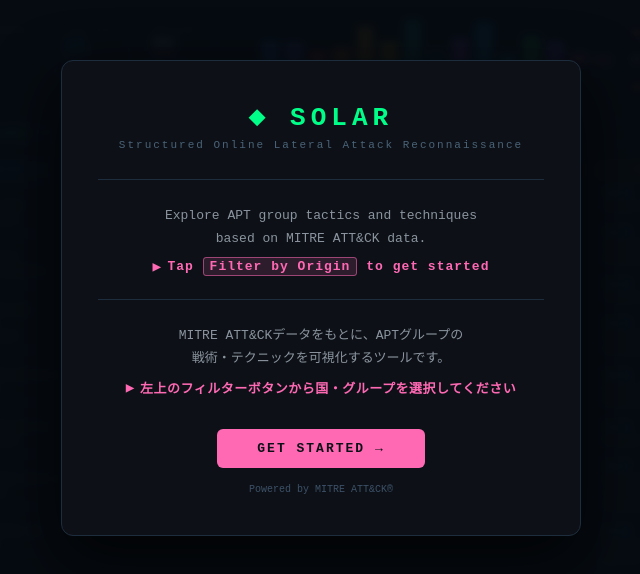
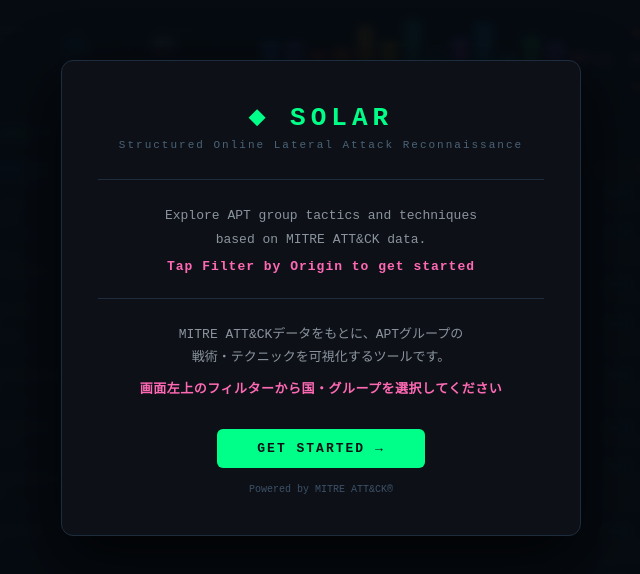
Before and after one commit to hario-lab/solar, a React (Vite) app: page / in a window 1280 px wide. Shown: the part 102-676 px from the top of the page, without its empty margins (319-959 px from the left). Built offline with nearby package versions, Linux system fonts and the light colour scheme.

Commit message:
Fix welcome screen: green CTA button, remove arrows and Filter box styling, update JP text

```diff
--- a/src/components/WelcomeScreen.jsx
+++ b/src/components/WelcomeScreen.jsx
@@ -55,8 +55,7 @@
           justifyContent: "center",
           gap: 6,
         }}>
-          <span>▶</span>
-          <span>Tap <span style={{ background: "#ff69b422", border: "1px solid #ff69b488", borderRadius: 3, padding: "1px 6px" }}>Filter by Origin</span> to get started</span>
+          <span>Tap Filter by Origin to get started</span>
         </div>
 
         {/* Divider */}
@@ -78,15 +77,14 @@
           justifyContent: "center",
           gap: 6,
         }}>
-          <span>▶</span>
-          <span>左上のフィルターボタンから国・グループを選択してください</span>
+          <span>画面左上のフィルターから国・グループを選択してください</span>
         </div>
 
         {/* CTA button */}
         <button
           onClick={onDismiss}
           style={{
-            background: "#ff69b4",
+            background: "#00ff88",
             border: "none",
             borderRadius: 6,
             padding: "12px 40px",
```
